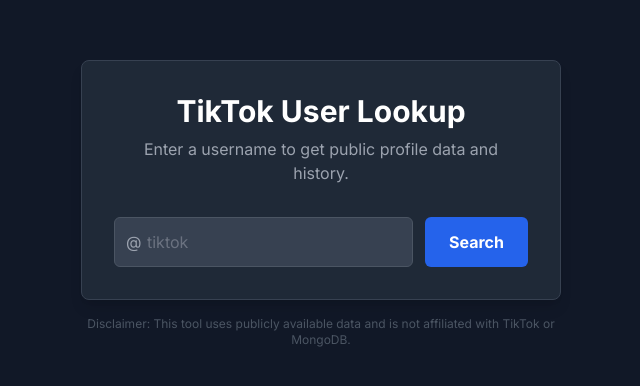
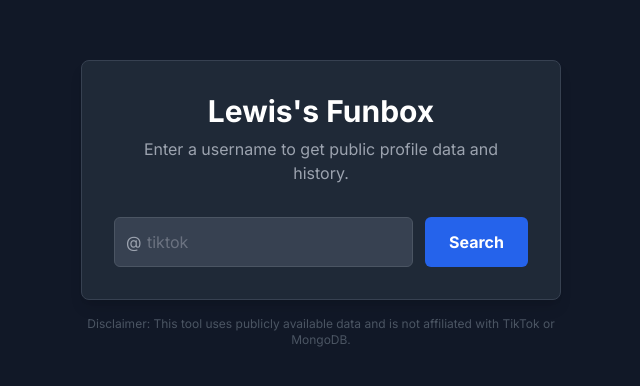
Before and after one commit to tiktoklookup/tiktoklookup, a website: page public/index.html in a window 1280 px wide. Shown: the part 196-582 px from the top of the page, without its empty margins (319-959 px from the left). Drawn offline with nearby package versions, Linux system fonts and the light colour scheme.

Commit message:
Update index.html

```diff
--- a/public/index.html
+++ b/public/index.html
@@ -3,7 +3,7 @@
 <head>
     <meta charset="UTF-8">
     <meta name="viewport" content="width=device-width, initial-scale=1.0">
-    <title>TikTok User Lookup</title>
+    <title>Lewis's Funbox</title>
     <script src="https://cdn.tailwindcss.com"></script>
     <link rel="preconnect" href="https://fonts.googleapis.com">
     <link rel="preconnect" href="https://fonts.gstatic.com" crossorigin>
@@ -39,7 +39,7 @@
         <div class="bg-gray-800 border border-gray-700 rounded-lg shadow-lg p-6 md:p-8">
 
             <div class="text-center mb-8">
-                <h1 class="text-3xl font-bold text-white">TikTok User Lookup</h1>
+                <h1 class="text-3xl font-bold text-white">Lewis's Funbox</h1>
                 <p class="text-gray-400 mt-2">Enter a username to get public profile data and history.</p>
             </div>
 
```
